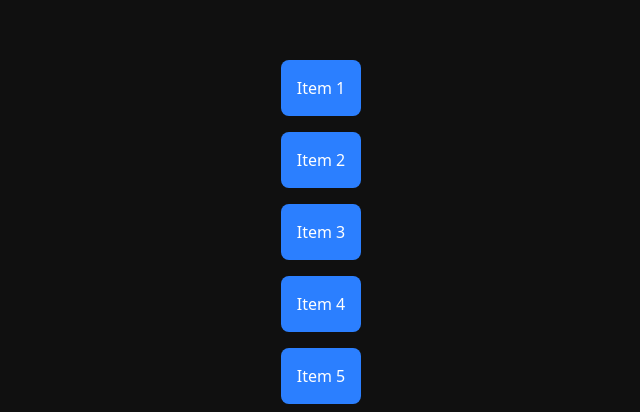
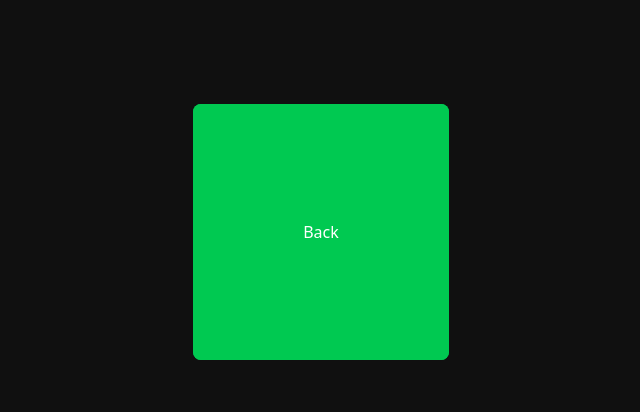
Before and after one commit to Tamalckb531/Learning-Motion, a Next.js app in the folder demos/: page / in a window 1280 px wide. Shown: the part 968-1380 px from the top of the page, without its empty margins (319-959 px from the left). After the commit the page ends 1328 px from the top, so only its background shows below. Built offline with nearby package versions, Linux system fonts and the light colour scheme.

Commit message:
WhileView -> Add Card Flip animation

```diff
--- a/demos/src/app/page.tsx
+++ b/demos/src/app/page.tsx
@@ -6,8 +6,8 @@ import TimelineAnimation from "@/projects/WhileView/TimelineAnimation";
 export default function Home() {
   return (
     <div className="">
-      <StaggeredList />
-      {/* <CardFlip /> */}
+      {/* <StaggeredList /> */}
+      <CardFlip />
       {/* <TimelineAnimation /> */}
       {/* <InteractiveCard /> */}
     </div>
--- a/demos/src/projects/WhileView/CardFlip.tsx
+++ b/demos/src/projects/WhileView/CardFlip.tsx
@@ -1,7 +1,28 @@
 import React from "react";
+import * as motion from "motion/react-client";
 
 const CardFlip = () => {
-  return <div>CardFlip</div>;
+  return (
+    <motion.div className=" perspective-1000 w-64 h-64 mt-[100rem]">
+      <motion.div
+        className=" relative w-full h-full"
+        initial={{ rotateY: 0 }}
+        whileInView={{ rotateY: 180 }}
+        style={{ transformStyle: "preserve-3d" }}
+        transition={{ duration: 0.6 }}
+      >
+        <div className=" absolute w-full h-full bg-green-500 text-white flex items-center justify-center rounded-lg">
+          Front
+        </div>
+        <div
+          className=" absolute w-full h-full bg-green-500 text-white flex items-center justify-center rounded-lg"
+          style={{ transform: "rotateY(180deg)" }}
+        >
+          Back
+        </div>
+      </motion.div>
+    </motion.div>
+  );
 };
 
 export default CardFlip;
```
